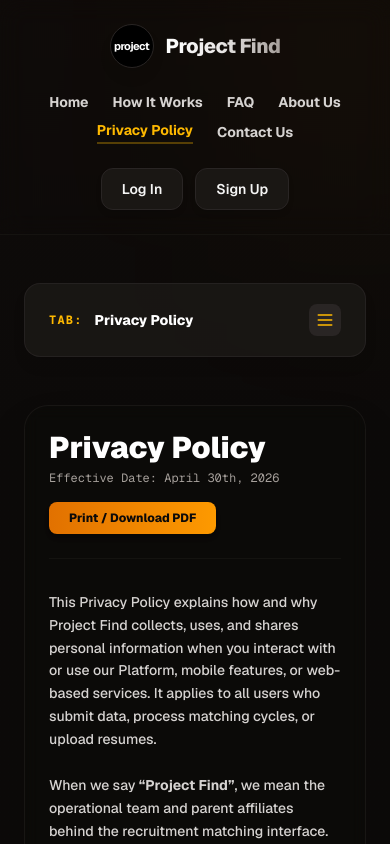
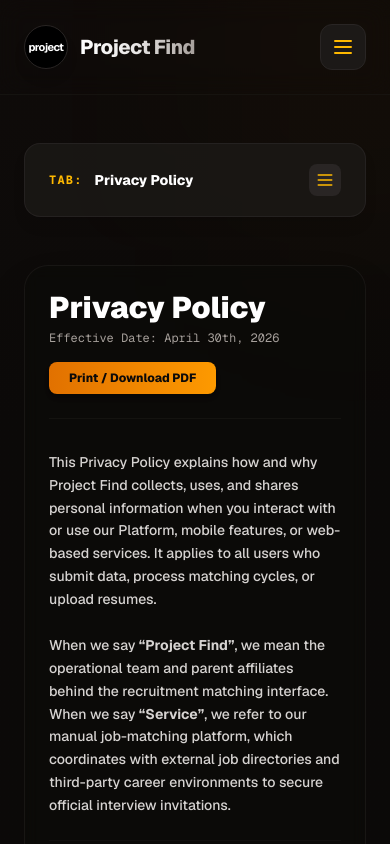
Before and after one commit to chuksy54u-source/project-find, a Next.js app: page /privacy in a window 390 px wide. Shown: the top 844 px of the page. Built offline with nearby package versions, Linux system fonts and the light colour scheme.

Commit message:
Updated code

```diff
--- a/app/privacy/page.js
+++ b/app/privacy/page.js
@@ -7,6 +7,7 @@ export default function LegalPortalPage() {
   const router = useRouter()
   const [activeTab, setActiveTab] = useState('privacy')
   const [isMobileTabsOpen, setIsMobileTabsOpen] = useState(false)
+  const [isMobileMenuOpen, setIsMobileMenuOpen] = useState(false)
 
   const legalSections = [
     { id: 'privacy', label: 'Privacy Policy' },
@@ -233,7 +234,10 @@ export default function LegalPortalPage() {
       </div>
 
       {/* NAVIGATION HEADER */}
-      <header className="relative max-w-7xl mx-auto px-6 py-6 flex flex-col lg:flex-row items-center justify-between gap-6 border-b border-stone-900/60 z-10 backdrop-blur-md">
+      <header className="relative max-w-7xl mx-auto px-6 py-6 border-b border-stone-900/60 z-10 backdrop-blur-md">
+        <div className="flex items-center justify-between">
+
+          {/* Logo */}
           <div className="flex items-center space-x-3 cursor-pointer" onClick={() => router.push('/')}>
             <div className="h-11 w-11 bg-black rounded-full flex items-center justify-center border border-stone-800 shadow-lg overflow-hidden shrink-0 relative">
               <span className="text-[11px] font-bold text-white tracking-tighter lowercase font-sans absolute">project</span>
@@ -243,7 +247,8 @@ export default function LegalPortalPage() {
             </span>
           </div>
 
-        <nav className="flex flex-wrap items-center justify-center gap-x-6 gap-y-2 text-sm font-bold text-stone-300">
+          {/* DESKTOP NAV LINKS */}
+          <nav className="hidden lg:flex items-center gap-x-6 text-sm font-bold text-stone-300">
             <button onClick={() => router.push('/')} className="hover:text-amber-400 transition-colors duration-200">
               Home
             </button>
@@ -264,7 +269,8 @@ export default function LegalPortalPage() {
             </button>
           </nav>
 
-        <div className="flex items-center gap-3">
+          {/* DESKTOP AUTH BUTTONS */}
+          <div className="hidden lg:flex items-center gap-3">
             <button onClick={() => router.push('/login')} className="px-5 py-2.5 bg-stone-900/90 hover:bg-stone-850 text-stone-100 text-sm font-semibold rounded-xl border border-stone-800 backdrop-blur transition shadow-md">
               Log In
             </button>
@@ -272,6 +278,58 @@ export default function LegalPortalPage() {
               Sign Up
             </button>
           </div>
+
+          {/* MOBILE HAMBURGER TOGGLE BUTTON FOR PAGE NAV */}
+          <button
+            onClick={() => setIsMobileMenuOpen(!isMobileMenuOpen)}
+            className="lg:hidden p-2.5 rounded-xl bg-stone-900 border border-stone-800 text-amber-400 focus:outline-none"
+          >
+            {isMobileMenuOpen ? (
+              <svg className="w-6 h-6" fill="none" stroke="currentColor" viewBox="0 0 24 24">
+                <path strokeLinecap="round" strokeLinejoin="round" strokeWidth={2} d="M6 18L18 6M6 6l12 12" />
+              </svg>
+            ) : (
+              <svg className="w-6 h-6" fill="none" stroke="currentColor" viewBox="0 0 24 24">
+                <path strokeLinecap="round" strokeLinejoin="round" strokeWidth={2} d="M4 6h16M4 12h16M4 18h16" />
+              </svg>
+            )}
+          </button>
+
+        </div>
+
+        {/* MOBILE DROPDOWN MENU FOR PAGE NAV */}
+        {isMobileMenuOpen && (
+          <div className="lg:hidden mt-4 pt-4 border-t border-stone-900 space-y-4">
+            <nav className="flex flex-col space-y-2 text-sm font-bold text-stone-300">
+              <button onClick={() => { router.push('/'); setIsMobileMenuOpen(false); }} className="text-left py-2 px-3 rounded-lg hover:bg-stone-900 transition-colors">
+                Home
+              </button>
+              <button onClick={() => { router.push('/#how-it-works'); setIsMobileMenuOpen(false); }} className="text-left py-2 px-3 rounded-lg hover:bg-stone-900 transition-colors">
+                How It Works
+              </button>
+              <button onClick={() => { router.push('/faq'); setIsMobileMenuOpen(false); }} className="text-left py-2 px-3 rounded-lg hover:bg-stone-900 transition-colors">
+                FAQ
+              </button>
+              <button onClick={() => { router.push('/about'); setIsMobileMenuOpen(false); }} className="text-left py-2 px-3 rounded-lg hover:bg-stone-900 transition-colors">
+                About Us
+              </button>
+              <button onClick={() => { router.push('/privacy'); setIsMobileMenuOpen(false); }} className="text-left py-2 px-3 rounded-lg text-amber-400 bg-amber-500/10 transition-colors">
+                Privacy Policy
+              </button>
+              <button onClick={() => { router.push('/contact'); setIsMobileMenuOpen(false); }} className="text-left py-2 px-3 rounded-lg hover:bg-stone-900 transition-colors">
+                Contact Us
+              </button>
+            </nav>
+            <div className="flex items-center gap-3 pt-2">
+              <button onClick={() => { router.push('/login'); setIsMobileMenuOpen(false); }} className="flex-1 py-2.5 bg-stone-900 hover:bg-stone-850 text-stone-100 text-sm font-semibold rounded-xl border border-stone-800 transition">
+                Log In
+              </button>
+              <button onClick={() => { router.push('/register'); setIsMobileMenuOpen(false); }} className="flex-1 py-2.5 bg-stone-900 hover:bg-stone-850 text-stone-100 text-sm font-semibold rounded-xl border border-stone-800 transition">
+                Sign Up
+              </button>
+            </div>
+          </div>
+        )}
       </header>
 
       {/* LEGAL PORTAL SECTION */}
@@ -280,7 +338,7 @@ export default function LegalPortalPage() {
         {/* LEFT COLUMN: DIRECTORY SIDEBAR */}
         <aside className="lg:col-span-3 lg:sticky lg:top-24">
 
-          {/* MOBILE ONLY: Hamburger Bar & Collapsible Menu */}
+          {/* MOBILE ONLY: Hamburger Bar & Collapsible Menu for Legal Tabs */}
           <div className="lg:hidden mb-4 bg-stone-900/80 border border-stone-800/80 rounded-2xl p-3 shadow-lg">
             <button
               onClick={() => setIsMobileTabsOpen(!isMobileTabsOpen)}
@@ -295,7 +353,6 @@ export default function LegalPortalPage() {
                 </span>
               </div>
 
-              {/* Hamburger / Close Icon */}
               <div className="p-1.5 rounded-lg bg-stone-800 text-amber-400">
                 {isMobileTabsOpen ? (
                   <svg className="w-5 h-5" fill="none" stroke="currentColor" viewBox="0 0 24 24">
@@ -309,7 +366,6 @@ export default function LegalPortalPage() {
               </div>
             </button>
 
-            {/* Mobile Dropdown Options */}
             {isMobileTabsOpen && (
               <div className="mt-3 pt-3 border-t border-stone-800 space-y-1">
                 {legalSections.map((sect) => (
@@ -362,7 +418,6 @@ export default function LegalPortalPage() {
 
           {renderContent()}
 
-          {/* Compliance Bottom Badge Layout */}
           <div className="border-t border-stone-900/60 pt-8 flex flex-col md:flex-row items-center justify-between gap-4">
             <p className="text-xs text-stone-400">
               For additional assistance, write directly to <a href="mailto:kossiigboanugo@gmail.com" className="text-amber-400 hover:underline">kossiigboanugo@gmail.com</a>.
```
Lines whose indentation alone changed are shown as unchanged.
